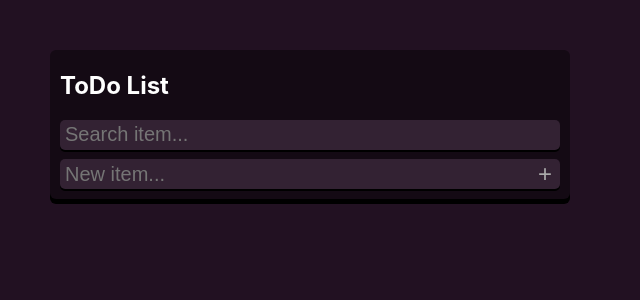
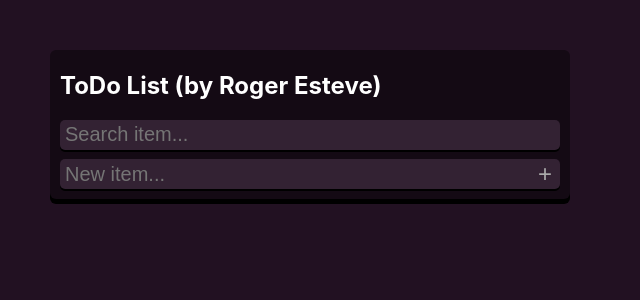
Before and after one commit to estevE11/react-todolist, a React (Create React App) app: page / in a window 1280 px wide. Shown: the top 300 px of the page, without its empty margins (0-640 px from the left). Built offline with nearby package versions, Linux system fonts and the light colour scheme.

Commit message:
feat: promo on title

```diff
--- a/src/components/todolist/ToDoList.tsx
+++ b/src/components/todolist/ToDoList.tsx
@@ -83,7 +83,7 @@ export class ToDoList extends React.Component<{}, State> {
     render() {
         return(
             <div className="todolist">
-                <h2>ToDo List</h2>
+                <h2>ToDo List (by Roger Esteve)</h2>
                 <form>
                     <input className="ipt searchIpt" placeholder="Search item..." type="text" value={this.state.searchVal} onChange={async e =>this.searchValUpdate(e.target.value)}/>
                 </form>
```
Also changed, not shown: .versionrc.json (added), 1 other file (tests, documents, lock files or other folders).
